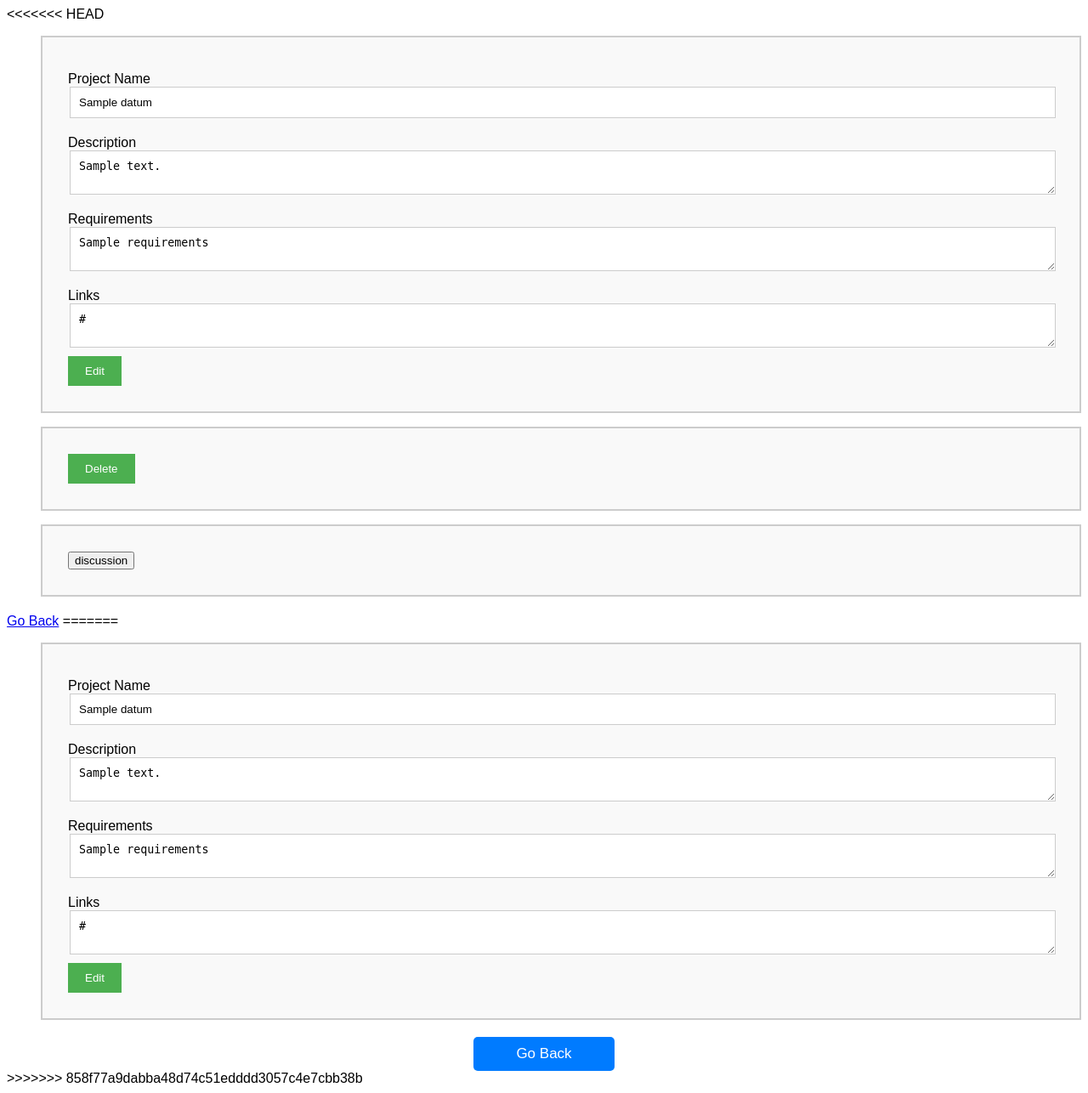
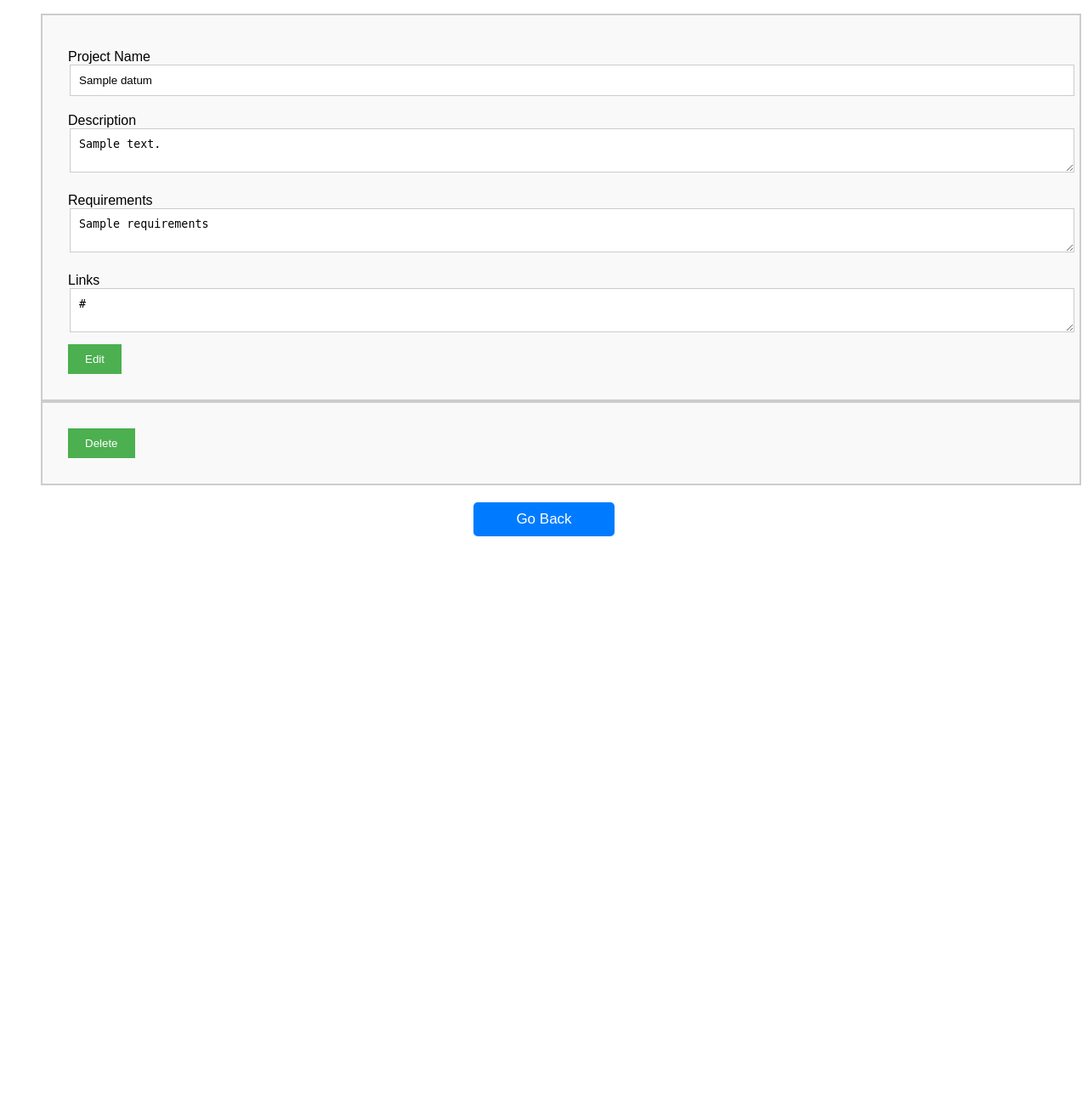
Before and after one commit to chetanty/cosmic, a Django app: template cosmic/feed/templates/project_list.html in a window 1280 px wide. Shown: the whole page at 85% size. After the commit the page ends 631 px from the top, so only its background shows below. Run offline with Django 3.2, Linux system fonts and the light colour scheme; the template is opened without the code that fills it: most values are stand-ins (such as "Sample title", 1, 10 or a date in 2020).

Commit message:
Fixed bugs

```diff
--- a/cosmic/feed/templates/project_contribution.html
+++ b/cosmic/feed/templates/project_contribution.html
@@ -19,14 +19,12 @@
                 <h2>{{ proj.proj_name }}</h2> <!-- Bold the project name -->
                 {{ proj.proj_desc }}<br>
                 {{ proj.requirements }}<br>
-<<<<<<< HEAD
                 {{ proj.proj_links }}
                 <a href="mailto:{{ proj.proj_id.email }}">Send email to the Author</a>
                 <input type="submit" value="Remove">
-=======
+
                 <a class="proj_links" href="{{ proj.proj_links }}">{{ proj.proj_links }}</a> <!-- Apply the style for project links -->
                 <button class="remove-button" >Remove</button> <!-- Apply the style for the button -->
->>>>>>> 858f77a9dabba48d74c51edddd3057c4e7cbb38b
             </form>
         </li>
         {% endfor %}
--- a/cosmic/feed/templates/project_list.html
+++ b/cosmic/feed/templates/project_list.html
@@ -1,39 +1,3 @@
-<<<<<<< HEAD
-{% if data %}
-    <ul>
-    {% for datum in data %}
-        <li>
-            <form action="{% url 'feed:update_project' %}" method="post">
-                {% csrf_token %}
-                <input type="hidden" value="{{ datum.id }}" name="pid">
-                <label for="name">Project Name</label>
-                <input type="text" name="name" value="{{ datum.proj_name }}" required>
-                <label for="description">Description</label>
-                <textarea name="description" required>{{ datum.proj_desc }}</textarea>
-                <label for="requirements">Requirements</label>                    <textarea name="requirements" required>{{ datum.requirements }}</textarea>
-                <label for="project_links">Links</label>
-                <textarea name="project_links" required>{{ datum.proj_links }}</textarea>
-                <input type="submit" value="Edit" class="button">
-            </form>
-            <form action="{% url 'feed:delete_project' %}" method="post">
-                {% csrf_token %}
-                <input type="hidden" value="{{ datum.id }}" name="pid">
-                <input type="submit" value="Delete" class="button">
-            </form>
-
-            <form action="{% url 'chat:discussion' %}" method="post">
-                {% csrf_token %}
-                <input type="hidden" value="{{ datum.id }}" name="pid">
-                <input type="submit" value="discussion">
-            </form>
-        </li>
-    {% endfor %}
-    </ul>
-{% else %}
-    <h1>You have no projects</h1>
-{% endif %}
-<a href="{% url 'feed:dashboard' %}">Go Back</a>
-=======
 <!DOCTYPE html>
 <html>
 <head>
@@ -106,12 +70,17 @@
                 <input type="text" name="name" value="{{ datum.proj_name }}" required>
                 <label for="description">Description</label>
                 <textarea name="description" required>{{ datum.proj_desc }}</textarea>
-                    <label for="requirements">Requirements</label>
-                    <textarea name="requirements" required>{{ datum.requirements }}</textarea>
+                <label for="requirements">Requirements</label>                    <textarea name="requirements" required>{{ datum.requirements }}</textarea>
                 <label for="project_links">Links</label>
                 <textarea name="project_links" required>{{ datum.proj_links }}</textarea>
                 <input type="submit" value="Edit" class="button">
             </form>
+            <form action="{% url 'feed:delete_project' %}" method="post">
+                {% csrf_token %}
+                <input type="hidden" value="{{ datum.id }}" name="pid">
+                <input type="submit" value="Delete" class="button">
+            </form>
+
         </li>
     {% endfor %}
     </ul>
@@ -123,4 +92,3 @@
     </div>
 </body>
 </html>
->>>>>>> 858f77a9dabba48d74c51edddd3057c4e7cbb38b
--- a/cosmic/feed/templates/skills.html
+++ b/cosmic/feed/templates/skills.html
@@ -55,7 +55,7 @@
     <div class="form-container">
         <form action="{% url 'feed:update_skills' %}" method="post">
             {% csrf_token %}
-            <label for "skills">Your skills</label>
+            <label for="skills">Your skills</label>
             <textarea name="skills">{{ user_skills.skill_text }}</textarea>
             <input type="submit" value="Add/Update">
             <a href="{% url 'feed:dashboard' %}">Go Back</a>
```
Also changed, not shown: cosmic/db.sqlite3. Lines whose indentation alone changed are shown as unchanged.
